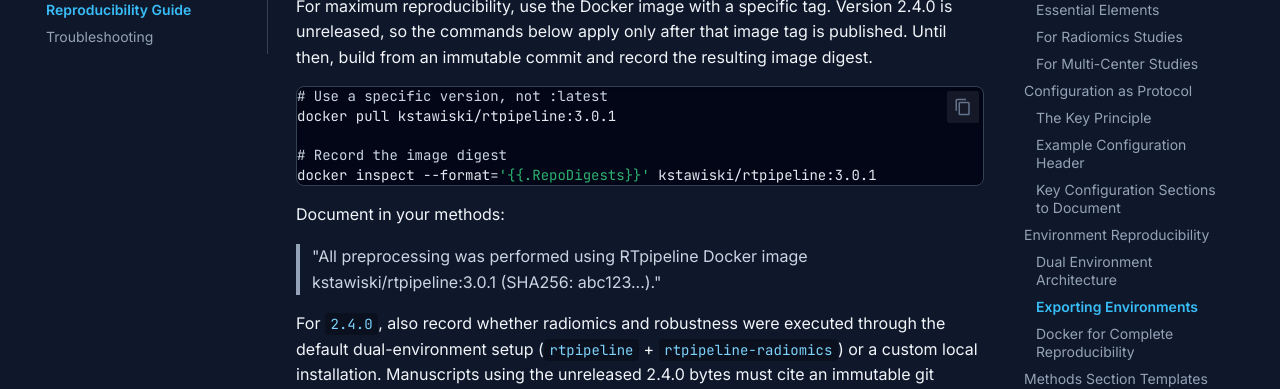
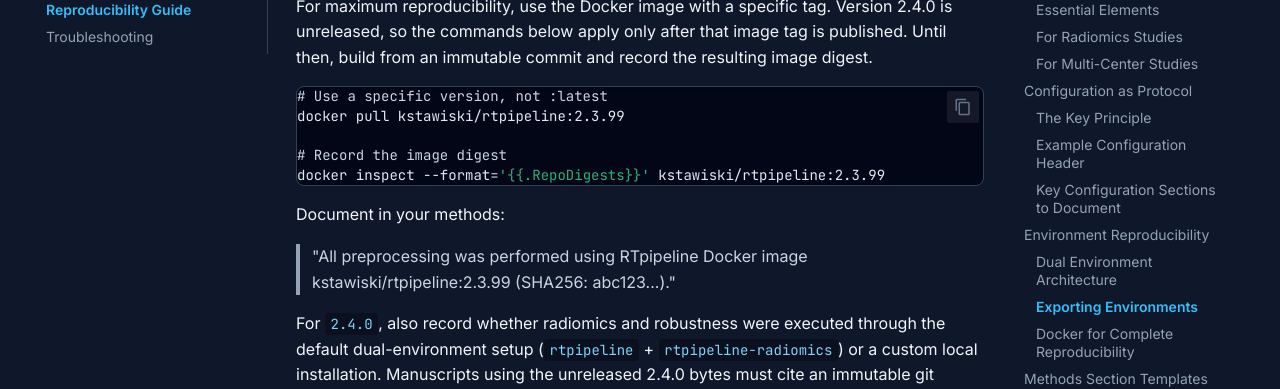
Before and after one commit to kstawiski/rtpipeline, an MkDocs documentation site: the page built from docs/user_guide/reproducibility.md, in a window 1280 px wide and 900 px high, scrolled down 3566 px. Shown: the part 153-542 px from the top of the window. Built offline with MkDocs 1.6.1 and Material for MkDocs 9.7.7, drawn with Linux system fonts in a browser that asks for light colours; comment, search, counter and statistics services are not loaded.

Commit message:
Update public RTpipeline software.

````diff
--- a/docs/user_guide/reproducibility.md
+++ b/docs/user_guide/reproducibility.md
@@ -146,14 +146,14 @@ For maximum reproducibility, use the Docker image with a specific tag. Version 2
 
 ```bash
 # Use a specific version, not :latest
-docker pull kstawiski/rtpipeline:3.0.1
+docker pull kstawiski/rtpipeline:2.3.99
 
 # Record the image digest
-docker inspect --format='{{.RepoDigests}}' kstawiski/rtpipeline:3.0.1
+docker inspect --format='{{.RepoDigests}}' kstawiski/rtpipeline:2.3.99
 ```
 
 Document in your methods:
-> "All preprocessing was performed using RTpipeline Docker image kstawiski/rtpipeline:3.0.1 (SHA256: abc123...)."
+> "All preprocessing was performed using RTpipeline Docker image kstawiski/rtpipeline:2.3.99 (SHA256: abc123...)."
 
 For `2.4.0`, also record whether radiomics and robustness were executed through the default dual-environment setup (`rtpipeline` + `rtpipeline-radiomics`) or a custom local installation. Manuscripts using the unreleased 2.4.0 bytes must cite an immutable git commit or container digest and must not describe 2.4.0 as a tagged release.
 
--- a/pyproject.toml
+++ b/pyproject.toml
@@ -4,7 +4,7 @@ build-backend = "setuptools.build_meta"
 
 [project]
 name = "rtpipeline"
-version = "3.0.1"
+version = "2.3.99"
 description = "Open-source framework for standardized radiotherapy analytics with robustness-aware radiomics"
 authors = [{ name = "Konrad Stawiski", email = "konrad@konsta.com.pl" }]
 readme = "README.md"
--- a/rtpipeline/__init__.py
+++ b/rtpipeline/__init__.py
@@ -3,7 +3,7 @@
 # - Main environment: NumPy 2.x for TotalSegmentator
 # - Radiomics environment: NumPy 1.x for PyRadiomics (via conda run)
 
-__version__ = "3.0.1"
+__version__ = "2.3.99"
 
 __all__ = [
     "config",
````
Also changed, not shown: 3 other files.
